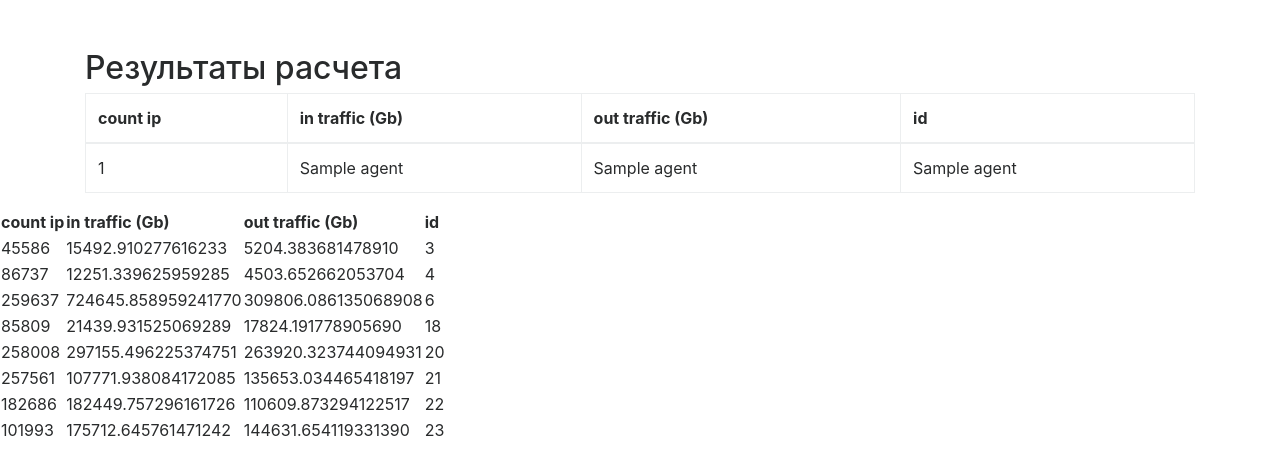
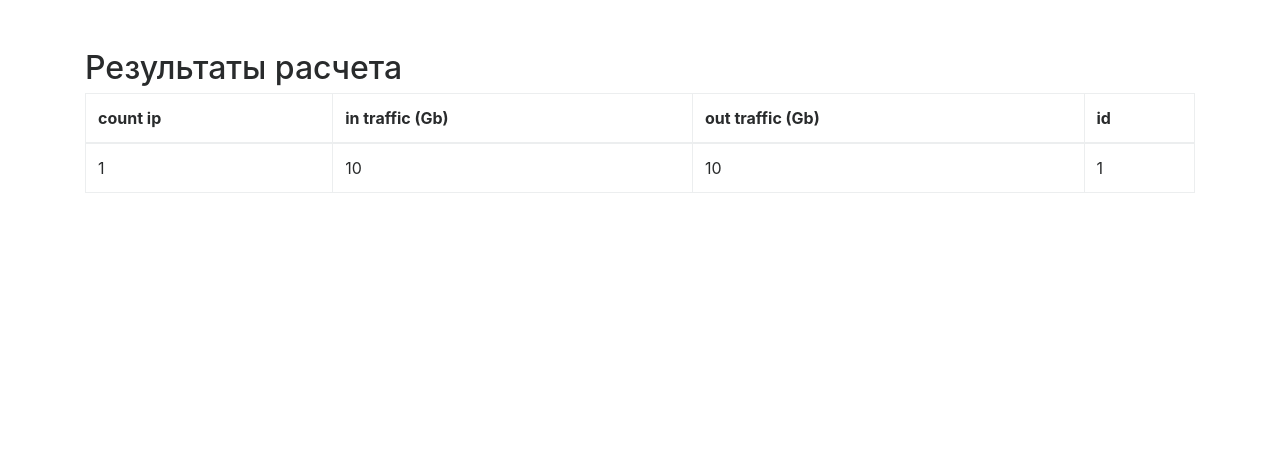
Before and after one commit to DmitryLagutin/minsvaz_last, a Flask app: template templates/good_calculate.html in a window 1280 px wide. Shown: the top 475 px of the page. Run offline with Flask 2, Linux system fonts and the light colour scheme; the template is opened without the code that fills it: most values are stand-ins (such as "Sample title", 1, 10 or a date in 2020); some libraries are stand-ins or nearby versions.

Commit message:
Второй коммит

```diff
--- a/helper.py
+++ b/helper.py
@@ -4,8 +4,6 @@ import csv
 import ipaddress
 from prettytable import PrettyTable
 
-# first_date = '2020-01-01 00:00:00'
-# last_date = '2020-12-01 00:00:00'
 
 main_list = []
 connection = pymysql.connect(host='dbi20.flexline.ru',
@@ -24,14 +22,11 @@ def main_function(first_date, last_date):
         '''
         list_result = []
         cursor.execute(sql)
-        x = PrettyTable()
-        x.field_names = ['count ip', 'in traffic (Gb)',
-                         'out traffic (Gb)', 'id']
+        # x = PrettyTable()
+        # x.field_names = ['count ip', 'in traffic (Gb)',
+        #                  'out traffic (Gb)', 'id']
+        for row in cursor:
+            list_result.append(dict(count_ip=row['count(day.ip)'], sum_in=row['sum(day.cin)/1024/1024/1024'],
+                                    sum_out=row['sum(day.cout)/1024/1024/1024'], id=row['id']))
 
-        for row in cursor:
-            list_result.append([row['count(day.ip)'],
-                                row['sum(day.cin)/1024/1024/1024'],
-                                row['sum(day.cout)/1024/1024/1024'],
-                                row['id']])
-        x.add_rows(list_result)
-        return x.get_html_string()
+        return list_result
--- a/main.py
+++ b/main.py
@@ -8,49 +8,17 @@ app = Flask(__name__)
 def hello():
     if request.method == 'GET':
         return render_template('index.html')
-        # return '''
-        #     <form action="" method="post">
-        #             <p><input type=text name=first_date></p>
-        #             <p><input type=text name=last_date></p>
-        #             <p><input type=submit value=Calculate>
-        #         </form>
-        #     '''
     elif request.method == 'POST':
-        print(request)
         first_date = request.form['first_date']
         last_date = request.form['last_date']
         if first_date is '' or last_date is '':
             return render_template('not_date.html')
-        print(first_date, last_date)
         x = first_date.split('T')
         y = last_date.split('T')
         first_date = x[0] + ' ' + x[1] + ':00'
         last_date = y[0] + ' ' + x[1] + ':00'
-        print(first_date, last_date)
         agents = main_function(first_date, last_date)
         return render_template('good_calculate.html', agents=agents)
-
-  #       '''
-  #       <html>
-  #         <head>
-  #           <title>Home Page</title>
-  #           <style type="text/css">
-  #  table {
-  #   background: black; /* Цвет фона таблицы */
-  #   color: black; /* Цвет текста */
-  #  }
-  #  TD {
-  #   background: grey; /* Цвет фона ячеек */
-  #  }
-  # </style>
-  #         </head>
-  #         <body>
-  #         <div>
-  #            ''' + x + '''
-  #         </div>
-  #         </body>
-  #       </html>
-  #       '''
 
 
 if __name__ == "__main__":
--- a/templates/good_calculate.html
+++ b/templates/good_calculate.html
@@ -1,7 +1,5 @@
 {% extends "base.html" %}
-
 {% block content %}
-
 <div class="content">
     <div class="container">
         <h2>Результаты расчета</h2>
@@ -17,77 +15,14 @@
             <tbody>
             {% for agent in agents %}
             <tr>
-                <td>{{agent[0]}}</td>
-                <td>{{agent[1]}}</td>
-                <td>{{agent[2]}}</td>
-                <td>{{agent[3]}}</td>
+                <td>{{agent.count_ip}}</td>
+                <td>{{agent.sum_in}}</td>
+                <td>{{agent.sum_out}}</td>
+                <td>{{agent.id}}</td>
             </tr>
             {% endfor %}
             </tbody>
         </table>
     </div>
 </div>
-
-
-<table>
-    <thead>
-    <tr>
-        <th>count ip</th>
-        <th>in traffic (Gb)</th>
-        <th>out traffic (Gb)</th>
-        <th>id</th>
-    </tr>
-    </thead>
-    <tbody>
-    <tr>
-        <td>45586</td>
-        <td>15492.910277616233</td>
-        <td>5204.383681478910</td>
-        <td>3</td>
-    </tr>
-    <tr>
-        <td>86737</td>
-        <td>12251.339625959285</td>
-        <td>4503.652662053704</td>
-        <td>4</td>
-    </tr>
-    <tr>
-        <td>259637</td>
-        <td>724645.858959241770</td>
-        <td>309806.086135068908</td>
-        <td>6</td>
-    </tr>
-    <tr>
-        <td>85809</td>
-        <td>21439.931525069289</td>
-        <td>17824.191778905690</td>
-        <td>18</td>
-    </tr>
-    <tr>
-        <td>258008</td>
-        <td>297155.496225374751</td>
-        <td>263920.323744094931</td>
-        <td>20</td>
-    </tr>
-    <tr>
-        <td>257561</td>
-        <td>107771.938084172085</td>
-        <td>135653.034465418197</td>
-        <td>21</td>
-    </tr>
-    <tr>
-        <td>182686</td>
-        <td>182449.757296161726</td>
-        <td>110609.873294122517</td>
-        <td>22</td>
-    </tr>
-    <tr>
-        <td>101993</td>
-        <td>175712.645761471242</td>
-        <td>144631.654119331390</td>
-        <td>23</td>
-    </tr>
-    </tbody>
-</table>
-
 {% endblock %}
--- a/templates/not_date.html
+++ b/templates/not_date.html
@@ -1,12 +1,10 @@
 {% extends "base.html" %}
-
 {% block content %}
 <br>
 <div class="content">
     <div class="container">
         <div class="alert alert-danger" role="alert">Вы не ввели одну из дат, необходимых для рассчета</div>
+        <a class="btn btn-primary" href="{{url_for('hello')}}" role="button">Ввести данные снова</a>
     </div>
 </div>
-
-
 {% endblock %}
```
Also changed, not shown: templates/base.html (+0 -18 lines), templates/index.html (+2 -5 lines).
